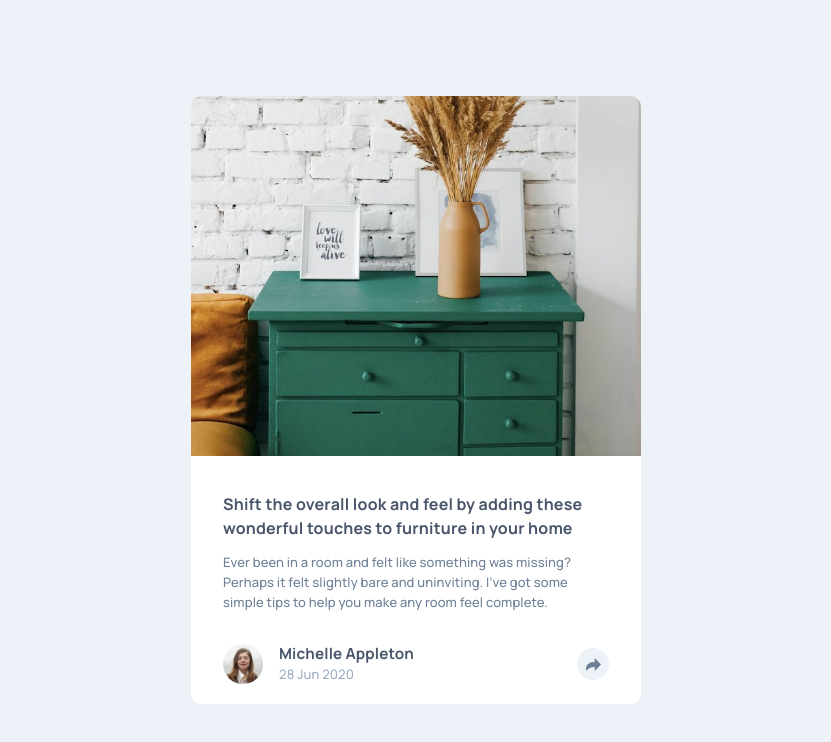
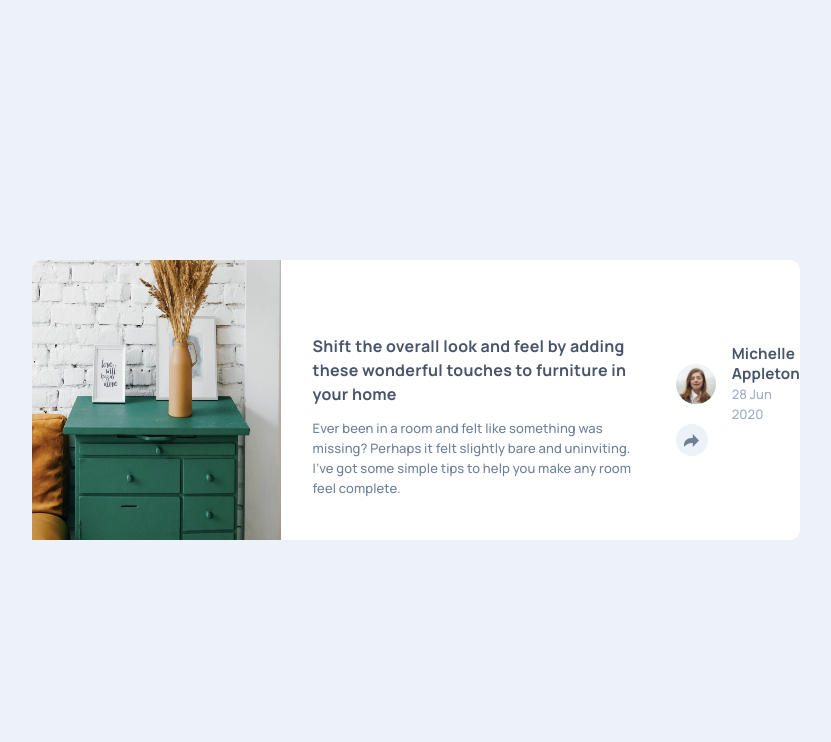
Before and after one commit to akshaywebster/article-preview-component, a plain HTML site: page index.html in a window 1280 px wide. Shown: the whole page, without its empty margins (224-1055 px from the left). Drawn offline with Linux system fonts and the light colour scheme.

Commit message:
added styles for desktop version

```diff
--- a/style.css
+++ b/style.css
@@ -77,7 +77,7 @@ body {
   color: var(--clr-paragraph);
 }
 
-footer {
+.footer {
   margin: 0 var(--main-margin);
   margin-bottom: 1.25rem;
   display: flex;
@@ -170,6 +170,28 @@ footer {
 
 /* media query */
 @media only screen and (min-width: 768px) {
+  .container {
+    display: flex;
+    justify-content: center;
+    align-items: center;
+    max-width: 48rem;
+    border-radius: 10px;
+    height: 17.5rem;
+  }
+
+  .hero {
+    height: 100%;
+    /* width: 100%; */
+  }
+
+  .hero-img {
+    border-top-left-radius: 10px;
+    border-top-right-radius: 0px;
+    border-bottom-left-radius: 0px;
+    height: 100%;
+    aspect-ratio: 1/1;
+  }
+
   .share.active {
     right: -70px;
     bottom: 100px;
@@ -208,3 +230,20 @@ footer {
     clip-path: polygon(50% 100%, 0 0, 100% 0); /* the tail */
   }
 }
+
+/* some final styling on the media query */
+@media screen and (min-width: 768px) {
+  .header {
+    letter-spacing: 0.25px;
+  }
+
+  .main-text {
+    margin-top: 2rem;
+    margin-bottom: 0;
+  }
+
+  .footer {
+    margin: 20px 0 32px 0;
+    /* margin: 0 0; */
+  }
+}
```
